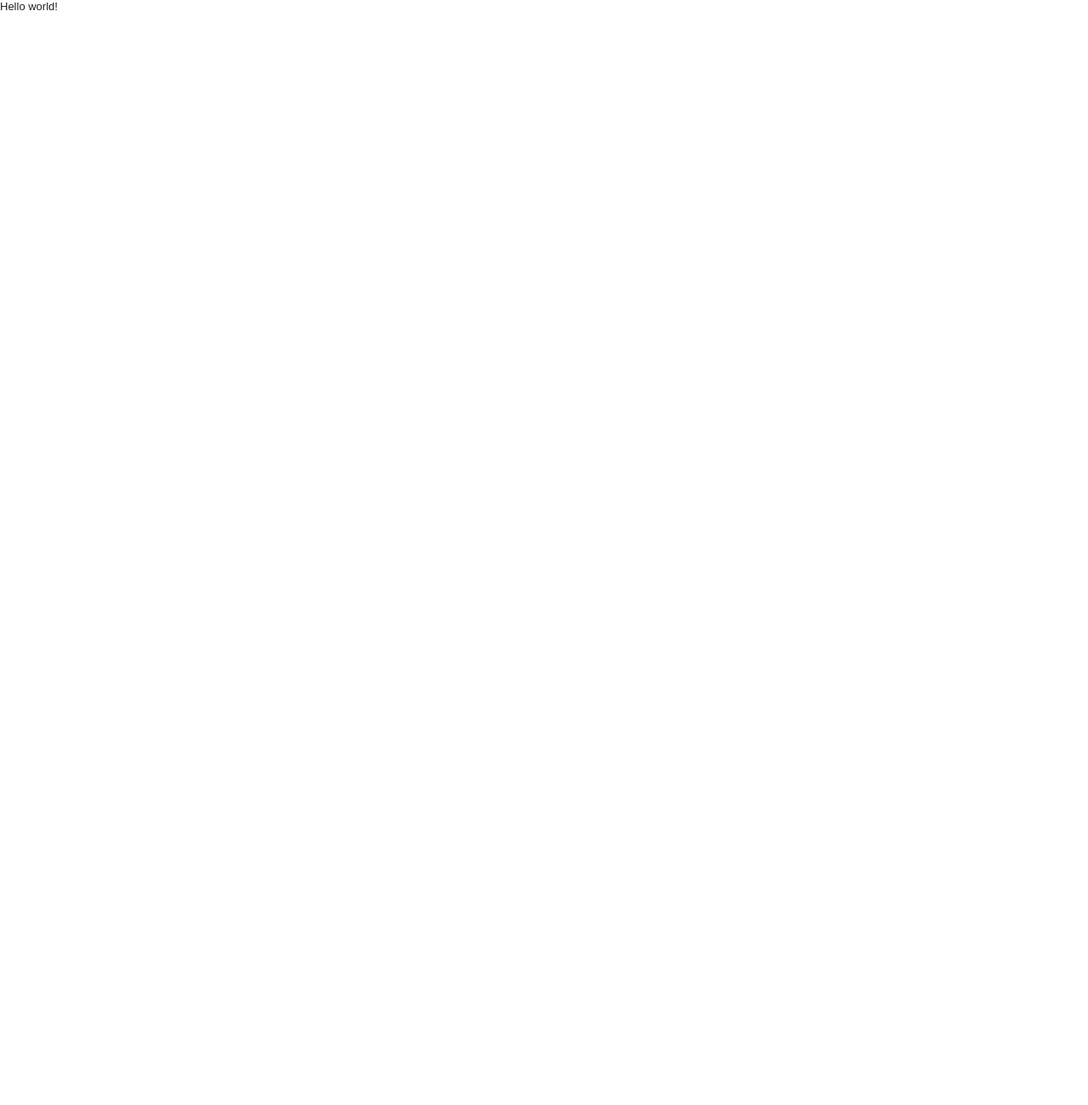
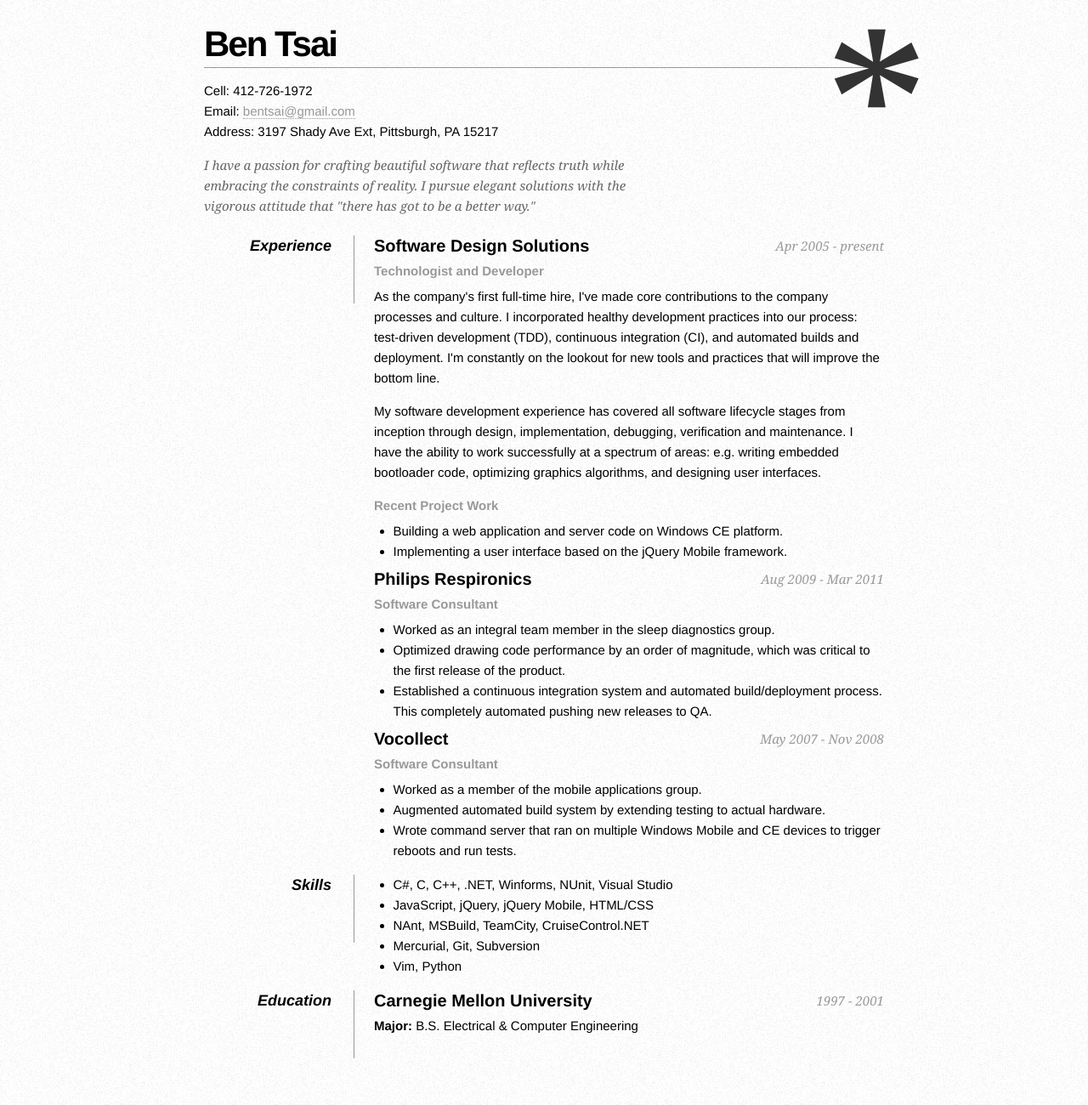
Before and after one commit to bentsai/bentsai.github.com, a plain HTML site: page index.html in a window 1280 px wide. Shown: the top 1300 px of the page at 85% size. Before the commit the page ends 800 px from the top, so only its background shows below. Drawn offline with nearby package versions, Linux system fonts and the light colour scheme.

Commit message:
Copied one page resume into root.

```diff
--- a/index.html
+++ b/index.html
@@ -1,82 +1,128 @@
-<!doctype html>
-<!-- paulirish.com/2008/conditional-stylesheets-vs-css-hacks-answer-neither/ -->
-<!--[if lt IE 7]> <html class="no-js ie6 oldie" lang="en"> <![endif]-->
-<!--[if IE 7]>    <html class="no-js ie7 oldie" lang="en"> <![endif]-->
-<!--[if IE 8]>    <html class="no-js ie8 oldie" lang="en"> <![endif]-->
-<!-- Consider adding an manifest.appcache: h5bp.com/d/Offline -->
-<!--[if gt IE 8]><!--> <html class="no-js" lang="en"> <!--<![endif]-->
+<!DOCTYPE html PUBLIC "-//W3C//DTD XHTML 1.0 Strict//EN"
+"http://www.w3.org/TR/xhtml1/DTD/xhtml1-strict.dtd">
+
+<html xmlns="http://www.w3.org/1999/xhtml" xml:lang="en" lang="en">
+
 <head>
-  <meta charset="utf-8">
+  <meta http-equiv="Content-Type" content="text/html; charset=utf-8"/>
 
-  <!-- Use the .htaccess and remove these lines to avoid edge case issues.
-       More info: h5bp.com/b/378 -->
-  <meta http-equiv="X-UA-Compatible" content="IE=edge,chrome=1">
+  <title>One Page Resume</title>
 
-  <title></title>
-  <meta name="description" content="">
-  <meta name="author" content="">
-
-  <!-- Mobile viewport optimized: j.mp/bplateviewport -->
-  <meta name="viewport" content="width=device-width,initial-scale=1">
-
-  <!-- Place favicon.ico and apple-touch-icon.png in the root directory: mathiasbynens.be/notes/touch-icons -->
-
-  <!-- CSS: implied media=all -->
-  <!-- CSS concatenated and minified via ant build script-->
-  <link rel="stylesheet" href="css/style.css">
-  <!-- end CSS-->
-
-  <!-- More ideas for your <head> here: h5bp.com/d/head-Tips -->
-
-  <!-- All JavaScript at the bottom, except for Modernizr / Respond.
-       Modernizr enables HTML5 elements & feature detects; Respond is a polyfill for min/max-width CSS3 Media Queries
-       For optimal performance, use a custom Modernizr build: www.modernizr.com/download/ -->
-  <script src="js/libs/modernizr-2.0.6.min.js"></script>
+  <style type="text/css">
+    * { margin: 0; padding: 0; }
+    body { font: 15px Helvetica, Sans-Serif; line-height: 24px; background: url(images/noise.jpg); }
+    .clear { clear: both; }
+    #page-wrap { width: 800px; margin: 40px auto 60px; }
+    #pic { font-family: Georgia; font-size: 240px; float: right; margin: 72px -52px 0px 0px; color: #333; }
+    h1 { margin: 0 0 15px 0; padding: 0 0 15px 0; font-size: 42px; font-weight: bold; letter-spacing: -2px; border-bottom: 1px solid #999; }
+    h2 { font-size: 20px; margin: 0 0 6px 0; position: relative; }
+    h2 span { position: absolute; bottom: 0; right: 0; font-style: italic; font-family: Georgia, Serif; font-size: 15px; color: #999; font-weight: normal; }
+    h3 { color: #999; font-size: 15px; margin: 0 0 6px 0; }
+    p { margin: 0 0 15px 0; }
+    a { color: #999; text-decoration: none; border-bottom: 1px dotted #999; }
+    a:hover { border-bottom-style: solid; color: black; }
+    ul { margin: 0 0 8px 1.5em; }
+    #objective { width: 500px; float: left; }
+    #objective p { font-family: Georgia, Serif; font-style: italic; color: #666; }
+    dt { font-style: italic; font-weight: bold; font-size: 18px; text-align: right; padding: 0 26px 0 0; width: 150px; float: left; height: 80px; border-right: 1px solid #999;  }
+    dd { width: 600px; float: right; }
+    dd.clear { float: none; margin: 0; height: 8px; }
+  </style>
 </head>
 
 <body>
 
-  <div id="container">
-    <header>
+    <div id="page-wrap">
 
-    </header>
-    <div id="main" role="main">
-        Hello world!
+        <div id="pic">*</div>
+
+        <div id="contact-info" class="vcard">
+
+            <!-- Microformats! -->
+
+            <h1 class="fn">Ben Tsai</h1>
+
+            <p>
+                Cell: <span class="tel">412-726-1972</span><br />
+                Email: <a class="email" href="mailto:bentsai@gmail.com">bentsai@gmail.com</a><br />
+                Address: 3197 Shady Ave Ext, Pittsburgh, PA 15217
+            </p>
         </div>
-    <footer>
 
-    </footer>
-  </div> <!--! end of #container -->
+        <div id="objective">
+            <p>
+            I have a passion for crafting beautiful software that reflects truth while embracing the constraints of reality. I pursue elegant solutions with the vigorous attitude that "there has got to be a better way."
+            </p>
+        </div>
 
+        <div class="clear"></div>
 
-  <!-- JavaScript at the bottom for fast page loading -->
+        <dl>
+            <dd class="clear"></dd>
 
-  <!-- Grab Google CDN's jQuery, with a protocol relative URL; fall back to local if offline -->
-  <script src="//ajax.googleapis.com/ajax/libs/jquery/1.6.2/jquery.min.js"></script>
-  <script>window.jQuery || document.write('<script src="js/libs/jquery-1.6.2.min.js"><\/script>')</script>
+            <dt>Experience</dt>
 
+            <dd>
+            <h2>Software Design Solutions <span>Apr 2005 - present</span></h2>
+            <h3>Technologist and Developer</h3>
+                <p>As the company's first full-time hire, I've made core contributions to the company processes and culture. I incorporated healthy development practices into our process: test-driven development (TDD), continuous integration (CI), and automated builds and deployment. I'm constantly on the lookout for new tools and practices that will improve the bottom line.</p>
+                <p>My software development experience has covered all software lifecycle stages from inception through design, implementation, debugging, verification and maintenance. I have the ability to work successfully at a spectrum of areas: e.g. writing embedded bootloader code, optimizing graphics algorithms, and designing user interfaces.</p>
+            <h3>Recent Project Work</h3>
+            <ul>
+                <li>Building a web application and server code on Windows CE platform.</li>
+                <li>Implementing a user interface based on the jQuery Mobile framework.</li>
+            </ul>
+            </dd>
 
-  <!-- scripts concatenated and minified via ant build script-->
-  <script defer src="js/plugins.js"></script>
-  <script defer src="js/script.js"></script>
-  <!-- end scripts-->
+            <dd>
+            <h2>Philips Respironics <span>Aug 2009 - Mar 2011</span></h2>
+            <h3>Software Consultant</h3>
+            <ul>
+                <li>Worked as an integral team member in the sleep diagnostics group.</li>
+                <li>Optimized drawing code performance by an order of magnitude, which was critical to the first release of the product.</li>
+                <li>Established a continuous integration system and automated build/deployment process. This completely automated pushing new releases to QA.</li>
+            </ul>
+            </dd>
 
+            <dd>
+            <h2>Vocollect <span>May 2007 - Nov 2008</span></h2>
+            <h3>Software Consultant</h3>
+            <ul>
+                <li>Worked as a member of the mobile applications group.</li>
+                <li>Augmented automated build system by extending testing to actual hardware.</li>
+                <li>Wrote command server that ran on multiple Windows Mobile and CE devices to trigger reboots and run tests.</li>
+            </ul>
+            </dd>
 
-  <!-- Change UA-XXXXX-X to be your site's ID -->
-  <script>
-    window._gaq = [['_setAccount','UAXXXXXXXX1'],['_trackPageview'],['_trackPageLoadTime']];
-    Modernizr.load({
-      load: ('https:' == location.protocol ? '//ssl' : '//www') + '.google-analytics.com/ga.js'
-    });
-  </script>
+            <dd class="clear"></dd>
 
+            <dt>Skills</dt>
+            <dd>
+                <ul>
+                    <li>C#, C, C++, .NET, Winforms, NUnit, Visual Studio</li>
+                    <li>JavaScript, jQuery, jQuery Mobile, HTML/CSS</li>
+                    <li>NAnt, MSBuild, TeamCity, CruiseControl.NET</li>
+                    <li>Mercurial, Git, Subversion</li>
+                    <li>Vim, Python
+                </ul>
+            </dd>
 
-  <!-- Prompt IE 6 users to install Chrome Frame. Remove this if you want to support IE 6.
-       chromium.org/developers/how-tos/chrome-frame-getting-started -->
-  <!--[if lt IE 7 ]>
-    <script src="//ajax.googleapis.com/ajax/libs/chrome-frame/1.0.3/CFInstall.min.js"></script>
-    <script>window.attachEvent('onload',function(){CFInstall.check({mode:'overlay'})})</script>
-  <![endif]-->
+            <dd class="clear"></dd>
+
+            <dt>Education</dt>
+            <dd>
+                <h2>Carnegie Mellon University <span>1997 - 2001</span></h2>
+                <p><strong>Major:</strong> B.S. Electrical &amp; Computer Engineering</p>
+            </dd>
+
+            <dd class="clear"></dd>
+
+        </dl>
+
+        <div class="clear"></div>
+
+    </div>
 
 </body>
+
 </html>
```
Also changed, not shown: images/cthulu.png (added), images/noise.jpg (added). Lines whose indentation alone changed are shown as unchanged.
